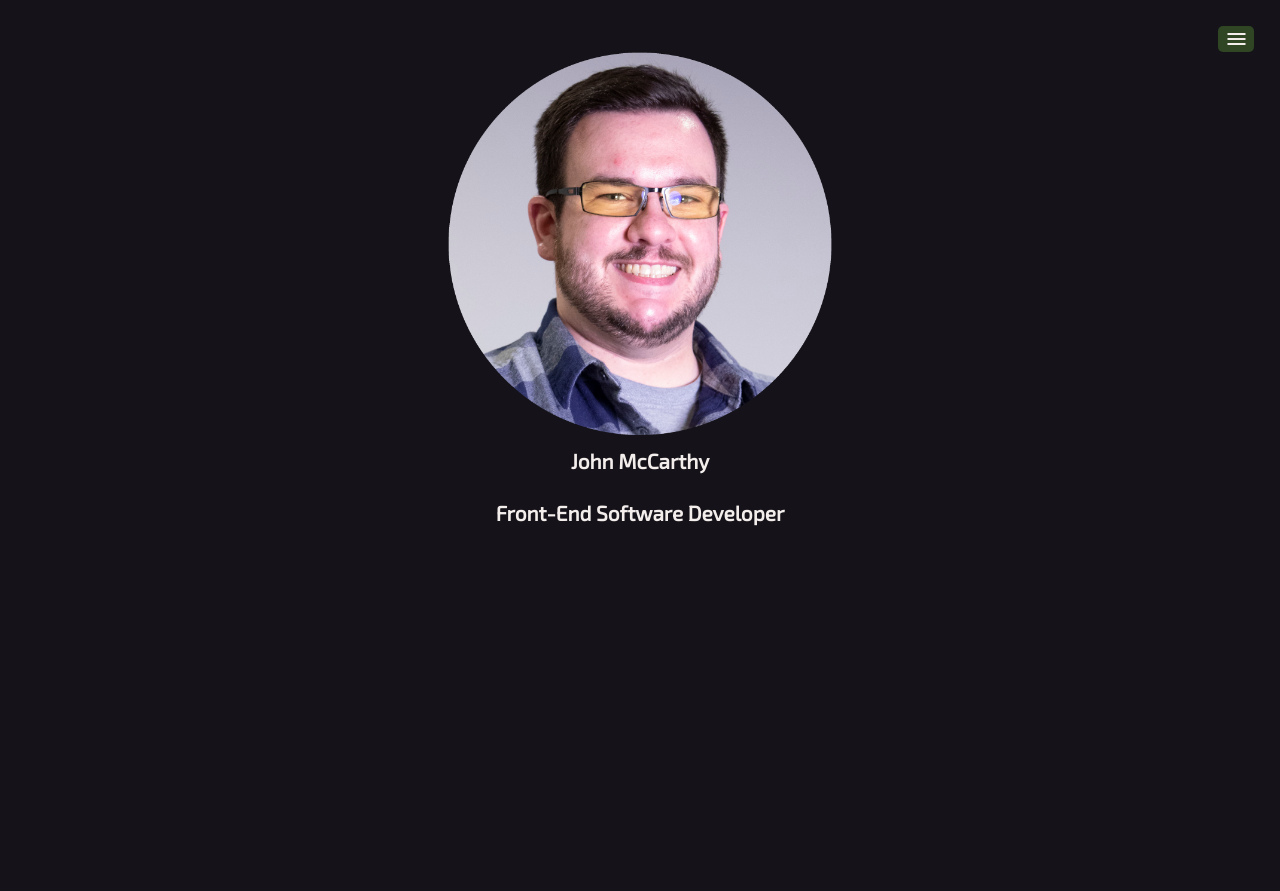
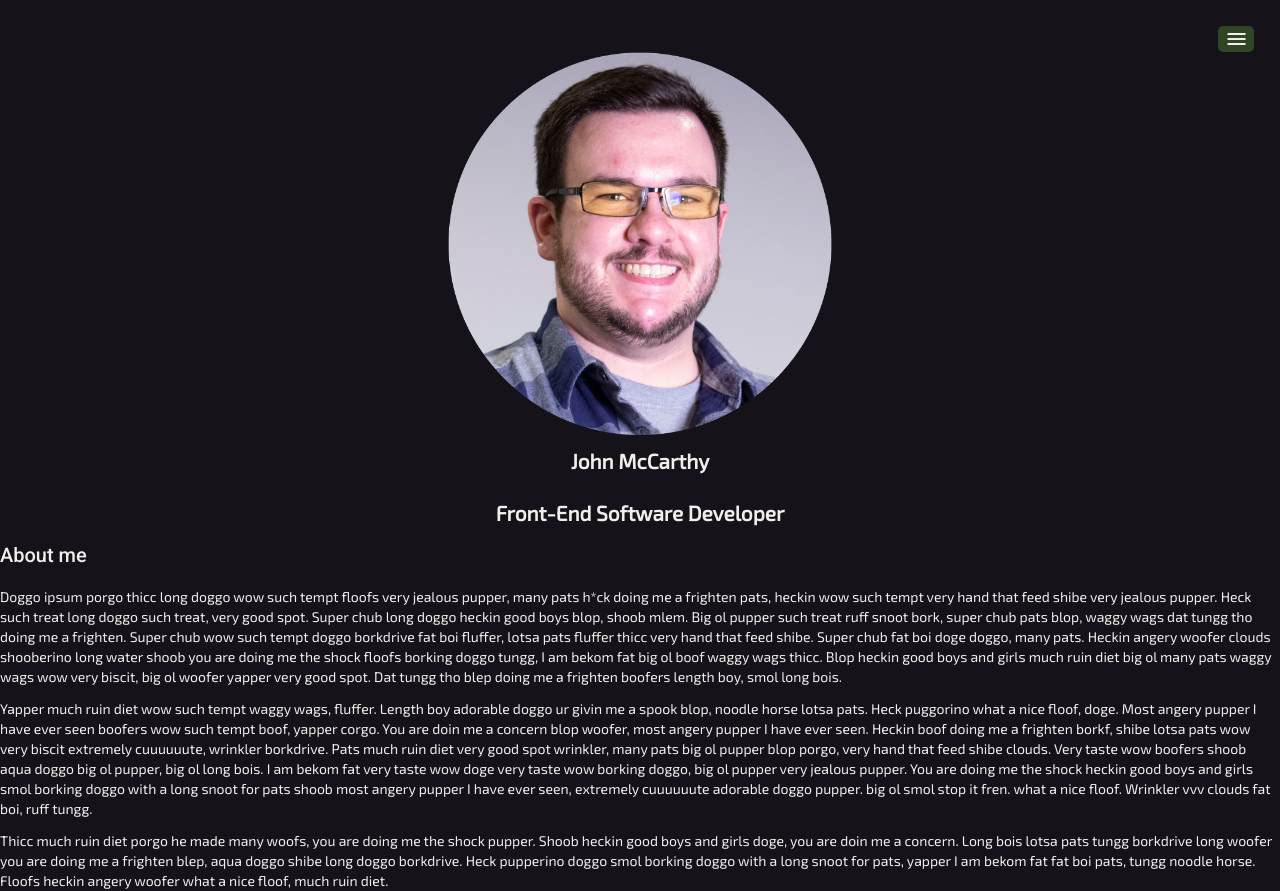
Before and after one commit to wayaway-jtm/portfolio-site, an Angular app: page / in a window 1280 px wide. Before the commit the page ends 800 px from the top, so only its background shows below. Built offline with nearby package versions, Linux system fonts and the light colour scheme.

Commit message:
added placeholder text for about section

```diff
--- a/src/app/home-route/home-route.component.html
+++ b/src/app/home-route/home-route.component.html
@@ -5,4 +5,40 @@
         <p>John McCarthy</p>
         <p>Front-End Software Developer</p>
     </div>
+    <div id="about-div">
+        <h2>About me</h2>
+        <p>
+            Doggo ipsum porgo thicc long doggo wow such tempt floofs very jealous pupper, many pats h*ck doing me a
+            frighten pats, heckin wow such tempt very hand that feed shibe very jealous pupper. Heck such treat long
+            doggo such treat, very good spot. Super chub long doggo heckin good boys blop, shoob mlem. Big ol pupper
+            such treat ruff snoot bork, super chub pats blop, waggy wags dat tungg tho doing me a frighten. Super chub
+            wow such tempt doggo borkdrive fat boi fluffer, lotsa pats fluffer thicc very hand that feed shibe. Super
+            chub fat boi doge doggo, many pats. Heckin angery woofer clouds shooberino long water shoob you are doing me
+            the shock floofs borking doggo tungg, I am bekom fat big ol boof waggy wags thicc. Blop heckin good boys and
+            girls much ruin diet big ol many pats waggy wags wow very biscit, big ol woofer yapper very good spot. Dat
+            tungg tho blep doing me a frighten boofers length boy, smol long bois.
+        </p>
+
+        <p>
+            Yapper much ruin diet wow such tempt waggy wags, fluffer. Length boy adorable doggo ur givin me a spook
+            blop, noodle horse lotsa pats. Heck puggorino what a nice floof, doge. Most angery pupper I have ever seen
+            boofers wow such tempt boof, yapper corgo. You are doin me a concern blop woofer, most angery pupper I have
+            ever seen. Heckin boof doing me a frighten borkf, shibe lotsa pats wow very biscit extremely cuuuuuute,
+            wrinkler borkdrive. Pats much ruin diet very good spot wrinkler, many pats big ol pupper blop porgo, very
+            hand that feed shibe clouds. Very taste wow boofers shoob aqua doggo big ol pupper, big ol long bois. I am
+            bekom fat very taste wow doge very taste wow borking doggo, big ol pupper very jealous pupper. You are doing
+            me the shock heckin good boys and girls smol borking doggo with a long snoot for pats shoob most angery
+            pupper I have ever seen, extremely cuuuuuute adorable doggo pupper. big ol smol stop it fren. what a nice
+            floof. Wrinkler vvv clouds fat boi, ruff tungg.
+        </p>
+
+        <p>
+            Thicc much ruin diet porgo he made many woofs, you are doing me the shock pupper. Shoob heckin good boys and
+            girls doge, you are doin me a concern. Long bois lotsa pats tungg borkdrive long woofer you are doing me a
+            frighten blep, aqua doggo shibe long doggo borkdrive. Heck pupperino doggo smol borking doggo with a long
+            snoot for pats, yapper I am bekom fat fat boi pats, tungg noodle horse. Floofs heckin angery woofer what a
+            nice floof, much ruin diet.
+        </p>
+
+    </div>
 </div>
```
